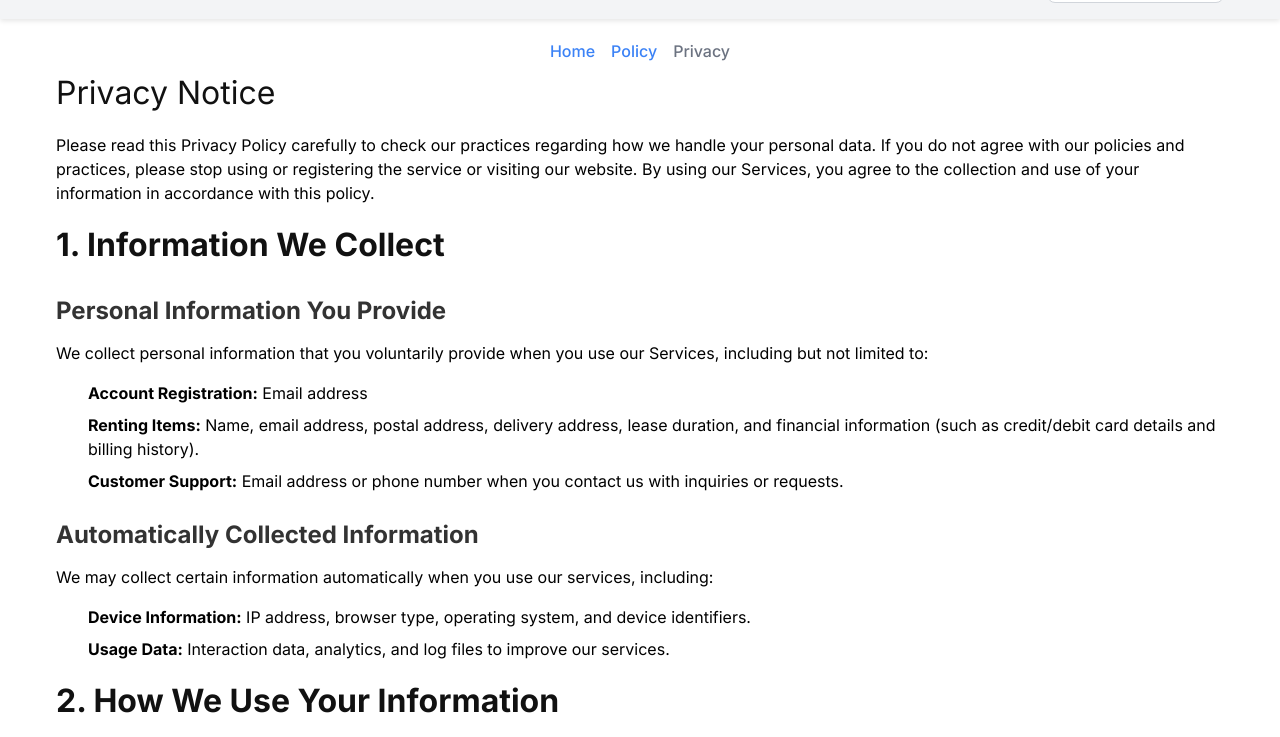
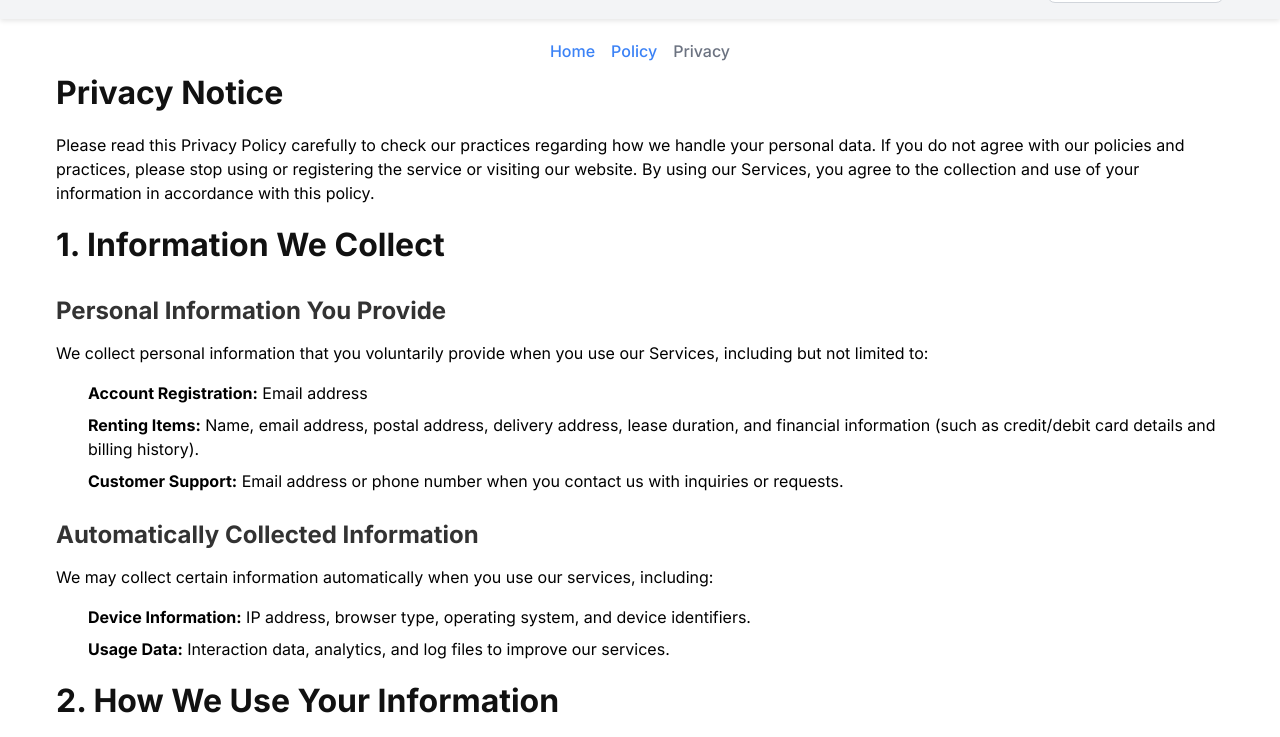
Before and after one commit to dex-pinx/web-policy, a website built with Vite: page src/privacy/privacy-2025-03-10.html in a window 1280 px wide. Shown: the part 63-800 px from the top of the page. Built offline with nearby package versions, Linux system fonts and the light colour scheme.

Commit message:
privacy change

```diff
--- a/src/privacy/privacy-2025-03-10.html
+++ b/src/privacy/privacy-2025-03-10.html
@@ -40,7 +40,7 @@
           <a href="../policy/policy-2025-03-10.html" target="_self">Policy</a>
           <a href="" target="_self" class="current">Privacy</a>
         </div>
-        <h1>Privacy Notice</h1>
+        <h1><b>Privacy Notice</b></h1>
         <p>
           Please read this Privacy Policy carefully to check our practices
           regarding how we handle your personal data. If you do not agree with
```
